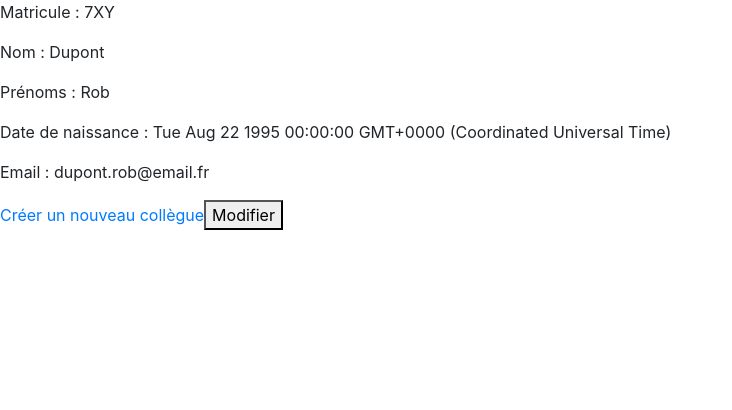
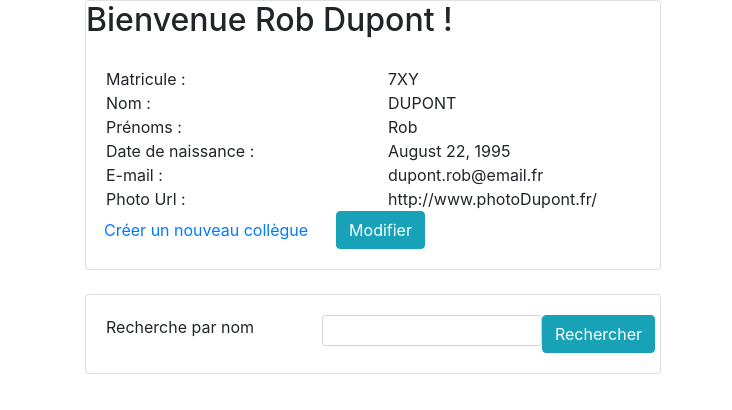
Before and after one commit to NicolasTarbouriech/collegues-front, an Angular app: page / in a window 1280 px wide. Shown: the top 410 px of the page, without its empty margins (0-732 px from the left). Built offline with nearby package versions, Linux system fonts and the light colour scheme.

Commit message:
tp collegues #3 terminé

```diff
--- a/src/app/app.component.html
+++ b/src/app/app.component.html
@@ -1 +1,2 @@
 <app-collegue [col]="collegueExemple"></app-collegue>
+<app-recherche-collegue-par-nom class="col-sm"></app-recherche-collegue-par-nom>
--- a/src/app/app.component.ts
+++ b/src/app/app.component.ts
@@ -1,17 +1,19 @@
 import { Component } from '@angular/core';
 // récuperation de l'objet collegueMock
-import { collegueMock } from './mock/collegues.mock';
+import { collegueMock, collegueMock2} from './mock/collegues.mock';
 
 
 @Component({
   selector: 'app-root',
   templateUrl: './app.component.html',
   styleUrls: ['./app.component.css']
+
 })
 export class AppComponent {
 
   // propriété collegueMock qui récupère les données de collegueMock
   collegueExemple = collegueMock;
+  collegueExemple2 = collegueMock2;
 
   title = 'collegues-front';
 }
--- a/src/app/app.module.ts
+++ b/src/app/app.module.ts
@@ -4,11 +4,13 @@ import { NgModule } from '@angular/core';
 import { AppComponent } from './app.component';
 import { NgbModule } from '@ng-bootstrap/ng-bootstrap';
 import { CollegueComponent } from './collegue/collegue.component';
+import { RechercheCollegueParNomComponent } from './recherche-collegue-par-nom/recherche-collegue-par-nom.component';
 
 @NgModule({
   declarations: [
     AppComponent,
-    CollegueComponent
+    CollegueComponent,
+    RechercheCollegueParNomComponent
   ],
   imports: [
     BrowserModule,
--- a/src/app/collegue/collegue.component.html
+++ b/src/app/collegue/collegue.component.html
@@ -1,9 +1,45 @@
+<div class="container">
+  <div class="card" style="width: 36rem">
+    <h2>Bienvenue Rob Dupont !</h2>
+    <div class="card-body">
+      <div class="row">
+        <div class="col-sm card-text">Matricule :</div>
+        <div class="col-sm card-text">{{col.matricule}}</div>
+      </div>
+      <div class="row">
+        <div class="col-sm card-text">Nom :</div>
+        <div class="col-sm card-text">{{col.nom | uppercase}}</div>
+      </div>
+      <div class="row">
+        <div class="col-sm card-text">Prénoms :</div>
+        <div class="col-sm card-text">{{col.prenoms}}</div>
+      </div>
+      <div class="row">
+        <div class="col-sm card-text">Date de naissance :</div>
+        <div class="col-sm card-text">{{col.dateDeNaissance | date:'longDate'}}</div>
+      </div>
+      <div class="row">
+        <div class="col-sm card-text">E-mail :</div>
+        <div *ngIf="modeAffichage" class="col-sm card-text">{{col.email}}</div>
+        <input *ngIf="!modeAffichage" class="col-sm form-control form-control-sm"  >
+      </div>
+      <div class="row">
+        <div class="col-sm card-text">Photo Url :</div>
+        <div *ngIf="modeAffichage" class="col-sm card-text">{{col.photoUrl }}</div>
+        <input *ngIf="!modeAffichage" class="col form-control form-control-sm" >
+      </div>
 
-<p> Matricule        : {{ col.matricule}}</p>
-<p>Nom               : {{col.nom}}</p>
-<p>Prénoms           : {{col.prenoms}} </p>
-<p>Date de naissance : {{col.dateDeNaissance}}</p>
-<p>Email             : {{ col.email}}</p>
+      <div class="row">
+        <div class="">
+          <button *ngIf="modeAffichage" type="button" class="btn btn-link" (click)="creerCollegue()">Créer un nouveau
+            collègue</button>
+        </div>
+        <div class="col-sm">
+          <button *ngIf="modeAffichage" type="button" class="btn btn-info" (click)="modifierCollegue()">Modifier</button>
+          <button *ngIf="!modeAffichage" type="button" class="btn btn-info" (click)="validerCollegue()">Valider</button>
+        </div>
+      </div>
 
-<a href="">Créer un nouveau collègue</a>
-<button (click)="ModifCollegues()">Modifier</button>
+    </div>
+  </div>
+</div>
--- a/src/app/collegue/collegue.component.ts
+++ b/src/app/collegue/collegue.component.ts
@@ -1,16 +1,35 @@
 import { Component, Input, OnInit } from '@angular/core';
+import { Collegue } from '../models/Collegues';
 
 @Component({
   selector: 'app-collegue',
   templateUrl: './collegue.component.html',
-  styleUrls: ['./collegue.component.css']
 })
 export class CollegueComponent implements OnInit {
 
-  @Input() col;
+  @Input() col: Collegue;
+
+  modeAffichage = true;
+  modeCreation = false;
   constructor() { }
 
   ngOnInit(): void {
   }
 
+  creerCollegue() {
+    console.log('Création collègue');
+    this.modeCreation = true;
+  }
+
+  modifierCollegue(): void {
+    this.modeAffichage = false;
+  }
+
+
+  validerCollegue(): void {
+    this.modeAffichage = true;
+  }
+
+
+
 }
--- a/src/app/mock/collegues.mock.ts
+++ b/src/app/mock/collegues.mock.ts
@@ -1,10 +1,5 @@
 import { Collegue } from "../models/Collegues";
 
+export const collegueMock = new Collegue('7XY', 'Dupont', 'Rob','dupont.rob@email.fr', new Date(1995, 7, 22), 'http://www.photoDupont.fr/');
 
-export let collegueMock = new Collegue();
-collegueMock.matricule = "7XY";
-collegueMock.nom = "Dupont";
-collegueMock.prenoms = "Rob";
-collegueMock.dateDeNaissance = new Date(1995, 7, 22);
-collegueMock.email = "dupont.rob@email.fr";
-collegueMock.photoUrl = "http://www.photoDupont.fr/";
+export const collegueMock2 = new Collegue('8XY', 'Dupont', 'Robert','dupontrobert.rob@email.fr', new Date(1995, 7, 12), 'http://www.photoDupontRobert.fr/');
--- /dev/null
+++ b/src/app/mock/matricules.mock.ts
@@ -0,0 +1,7 @@
+
+import { Collegue } from "../models/Collegues";
+export const matricule = new Array();
+matricule.push(new Collegue('RobertX873Y', 'Dupont', 'Robert','dupontrobert.rob@email.fr', new Date(1995, 7, 12), 'http://www.photoDupontRobert.fr/'));
+matricule.push(new Collegue('FanfarusTEE739', 'paulux', 'fanfarus','fanfarus.rob@email.fr', new Date(1995, 7, 12), 'http://www.photoDupontRobert.fr/'));
+matricule.push(new Collegue('Philio38473TU', 'aznei', 'philidoris','fanfarus.rob@email.fr', new Date(1995, 7, 12), 'http://www.photoDupontRobert.fr/'));
+matricule.push(new Collegue('Jules2000TYS', 'cesar', 'jules','jules.rob@email.fr', new Date(1995, 7, 12), 'http://www.photoDupontRobert.fr/'));
--- a/src/app/models/Collegues.ts
+++ b/src/app/models/Collegues.ts
@@ -1,9 +1,9 @@
 export class Collegue {
 
-    matricule:string;
-    nom:string;
-    prenoms:string;
-    email:string;
-    dateDeNaissance:Date;
-    photoUrl:string;
+    constructor(public matricule: string, public nom: string, public prenoms: string, public email: string, public dateDeNaissance: Date,
+        public photoUrl: string) {
+
+      }
+
+
 }
--- /dev/null
+++ b/src/app/recherche-collegue-par-nom/recherche-collegue-par-nom.component.html
@@ -0,0 +1,16 @@
+<div class="container">
+    <div class="card" style="width: 36rem">
+        <div class="card-body">
+            <div class="row">
+                <div class="col-sm card-text">Recherche par nom </div>
+                <input class="col form-control form-control-sm">
+                <button type="button" class="btn btn-info" (click)="afficherMatricule()">Rechercher</button>
+            </div>
+        </div>
+        <div *ngIf="affichageListe" class="row">
+            <ul>
+                <li *ngFor="let obj of matricules">{{obj.matricule}} </li>
+            </ul>
+        </div>
+    </div>
+</div>
--- /dev/null
+++ b/src/app/recherche-collegue-par-nom/recherche-collegue-par-nom.component.ts
@@ -0,0 +1,23 @@
+import { Component, OnInit } from '@angular/core';
+import { matricule } from '../mock/matricules.mock'
+
+@Component({
+  selector: 'app-recherche-collegue-par-nom',
+  templateUrl: './recherche-collegue-par-nom.component.html',
+  styleUrls: ['./recherche-collegue-par-nom.component.css']
+})
+export class RechercheCollegueParNomComponent implements OnInit {
+
+  affichageListe = false;
+  matricules = matricule;
+
+  constructor() { }
+
+  ngOnInit(): void {
+  }
+
+  afficherMatricule() {
+    this.affichageListe = true;
+    }
+
+}
```
Also changed, not shown: src/app/recherche-collegue-par-nom/recherche-collegue-par-nom.component.css (added), 1 other file (tests, documents, lock files or other folders).
